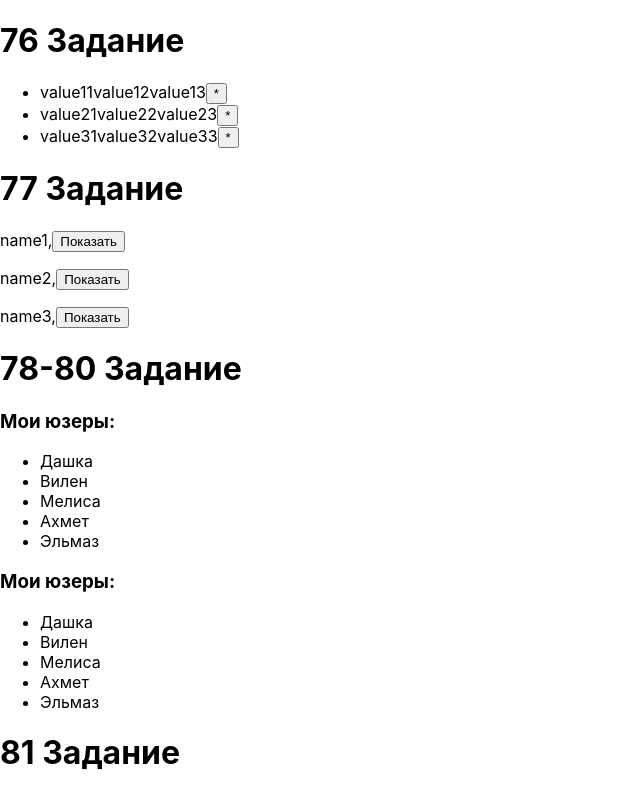
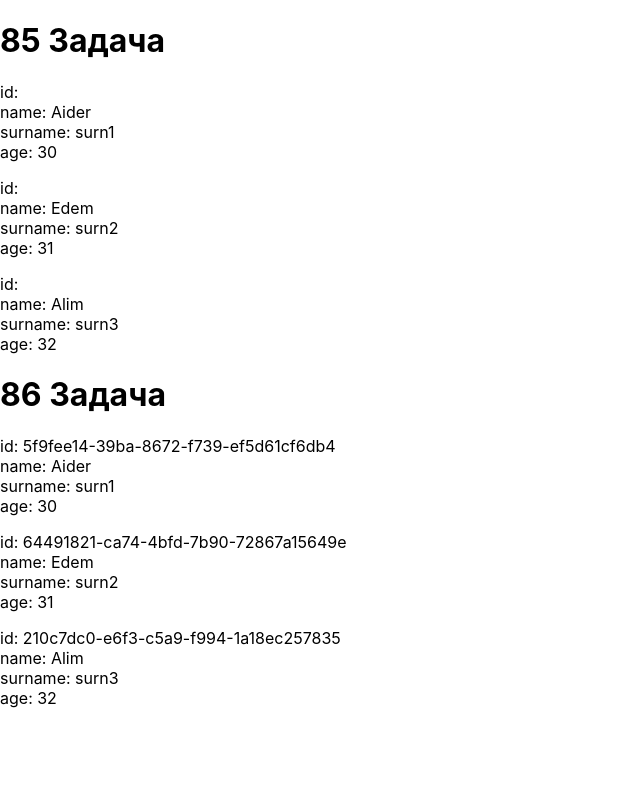
Before and after one commit to Vilen-lfk/React_tasks, a React (Create React App) app: page / in a window 1280 px wide. Shown: the top 795 px of the page, without its empty margins (0-640 px from the left). Built offline with nearby package versions, Linux system fonts and the light colour scheme.

Commit message:
85-86 tasks

```diff
--- a/src/App5.js
+++ b/src/App5.js
@@ -2,8 +2,6 @@ import uuid from "react-uuid";
 import React, { useState } from 'react';
 import Product from './Product';
 import Employee from "./Employee";
-
-
 
 function App() {
 
@@ -106,6 +104,7 @@ function App() {
 		patronymic = {vils.patronymic}
 		salary = {vils.salary}/>
 	})
+
 	return(
 		<>
 		<div>
@@ -136,6 +135,7 @@ function App() {
 			<h1>84 Задача</h1>
 			{re}
 		</div>
+
 		</>
 	);
 
--- /dev/null
+++ b/src/App6.js
@@ -0,0 +1,40 @@
+import React, { useState } from 'react';
+import uuid from "react-uuid";
+import State from "./State";
+
+function App(props) {
+    //85
+	const initUsers = [
+        {id: uuid(1), name: 'Aider', surname: 'surn1', age: 30},
+        {id: uuid(2), name: 'Edem', surname: 'surn2', age: 31},
+        {id: uuid(3), name: 'Alim', surname: 'surn3', age: 32},
+    ];
+    const [users, setUsers] = useState(initUsers)
+	const renderUsers = users.map(user => (
+        <State key={user.id} name={user.name} surname={user.surname} age={user.age} />
+    ));
+    //86
+    const items = users.map(use =>{
+        return <State
+        key = {use.id}
+        id =  {use.id}
+        name ={use.name}
+        surname = {use.surname}
+        age = {use.age}
+        />
+    })
+    return (
+        <>
+           <div>
+            <h1>85 Задача</h1>
+           {renderUsers}
+		</div>
+        <div>
+            <h1>86 Задача</h1>
+            {items}
+        </div>
+        </>
+    );
+}
+
+export default App;
--- /dev/null
+++ b/src/State.js
@@ -0,0 +1,16 @@
+import React from 'react';
+
+function State(props) {
+    return (
+        <>
+            <p>
+                id: <span>{props.id}</span> <br />
+                name: <span>{props.name}</span> <br />
+                surname: <span>{props.surname}</span> <br />
+                age: <span>{props.age}</span> <br />
+            </p>
+        </>
+    );
+}
+
+export default State;
--- a/src/index.js
+++ b/src/index.js
@@ -1,7 +1,7 @@
 import React from 'react';
 import ReactDOM from 'react-dom/client';
 import './index.css';
-import App from './App5';
+import App from './App6';
 import reportWebVitals from './reportWebVitals';
 
 const root = ReactDOM.createRoot(document.getElementById('root'));
```
